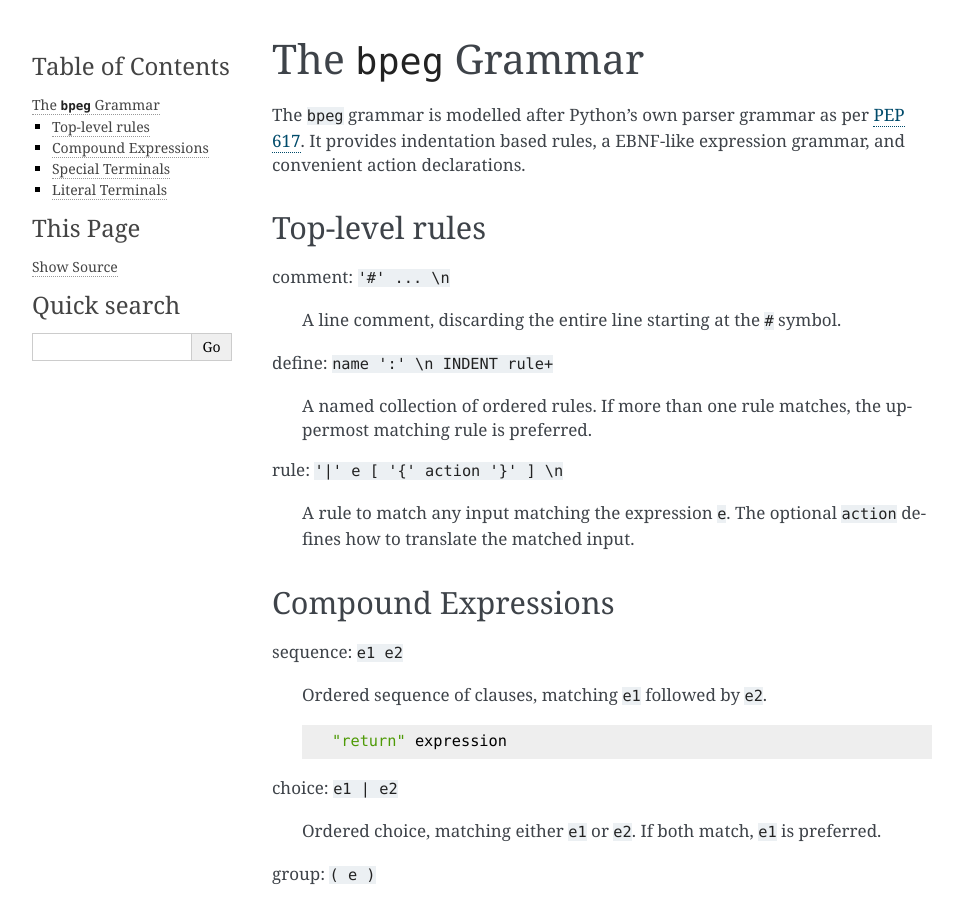
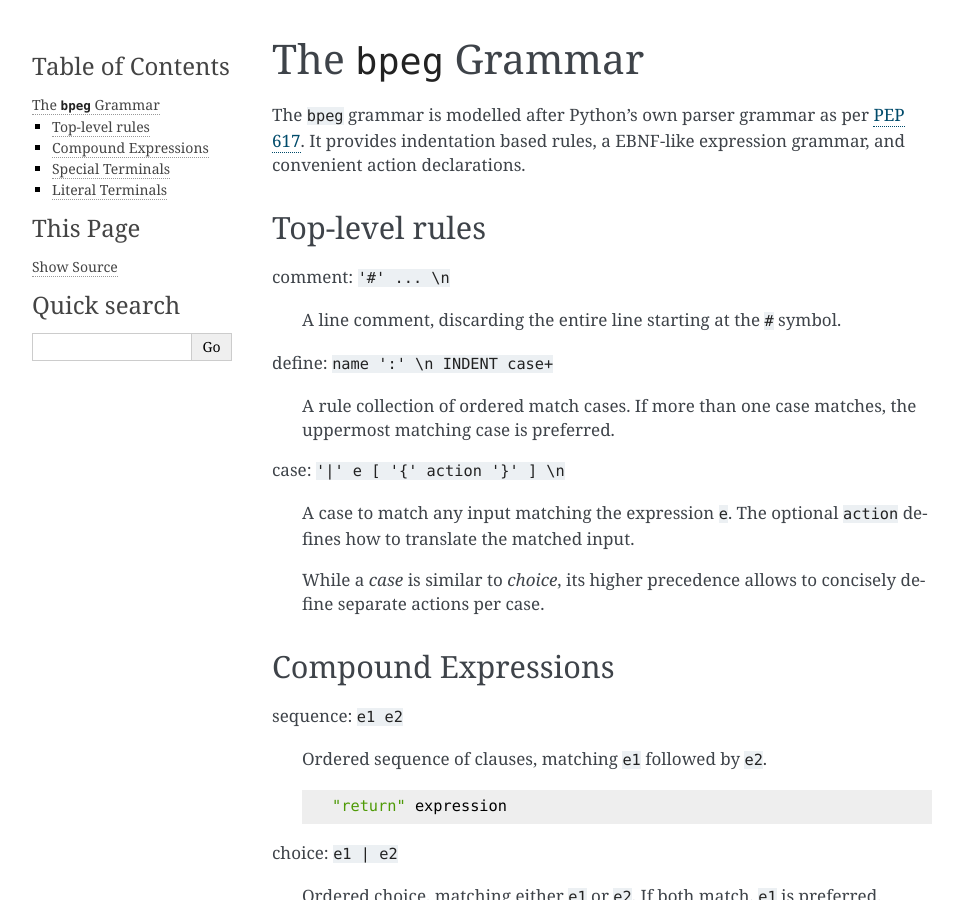
Before and after one commit to maxfischer2781/bootpeg, a Sphinx documentation site: the page built from docs/source/grammar_bpeg.rst, in a window 1280 px wide and 900 px high. Shown: the whole window, without its empty margins (148-1111 px from the left). Built offline with Sphinx 7.4.7, drawn with Linux system fonts in a browser that asks for light colours; some of the changed text lies outside the part shown.

Commit message:
peg and bpeg update

```diff
--- a/docs/source/grammar_bpeg.rst
+++ b/docs/source/grammar_bpeg.rst
@@ -12,15 +12,18 @@
 
     A line comment, discarding the entire line starting at the ``#`` symbol.
 
-define: ``name ':' \n INDENT rule+``
+define: ``name ':' \n INDENT case+``
 
-    A named collection of ordered rules.
-    If more than one rule matches, the uppermost matching rule is preferred.
+    A rule collection of ordered match cases.
+    If more than one case matches, the uppermost matching case is preferred.
 
-rule: ``'|' e [ '{' action '}' ] \n``
+case: ``'|' e [ '{' action '}' ] \n``
 
-    A rule to match any input matching the expression ``e``.
+    A case to match any input matching the expression ``e``.
     The optional ``action`` defines how to translate the matched input.
+
+    While a `case` is similar to `choice`, its higher precedence allows to
+    concisely define separate actions per case.
 
 Compound Expressions
 --------------------
```
Also changed, not shown: other parts of docs/source/grammar_bpeg.rst (+6 -0 lines), docs/source/grammar_peg.rst (+12 -5 lines).
